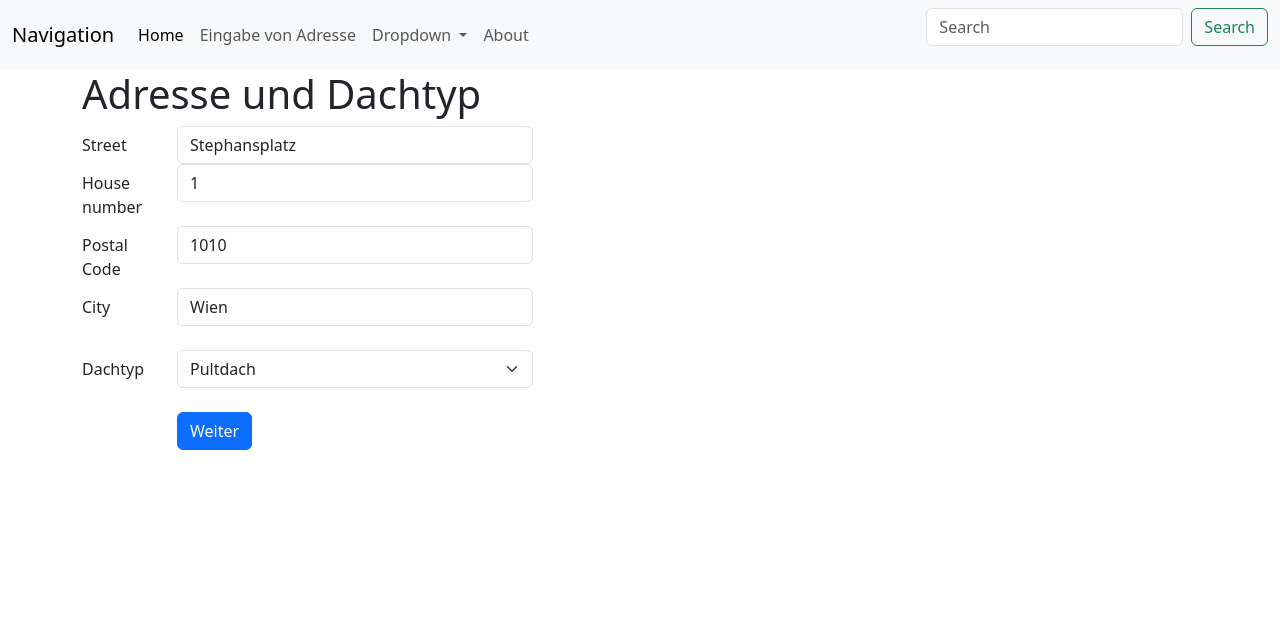
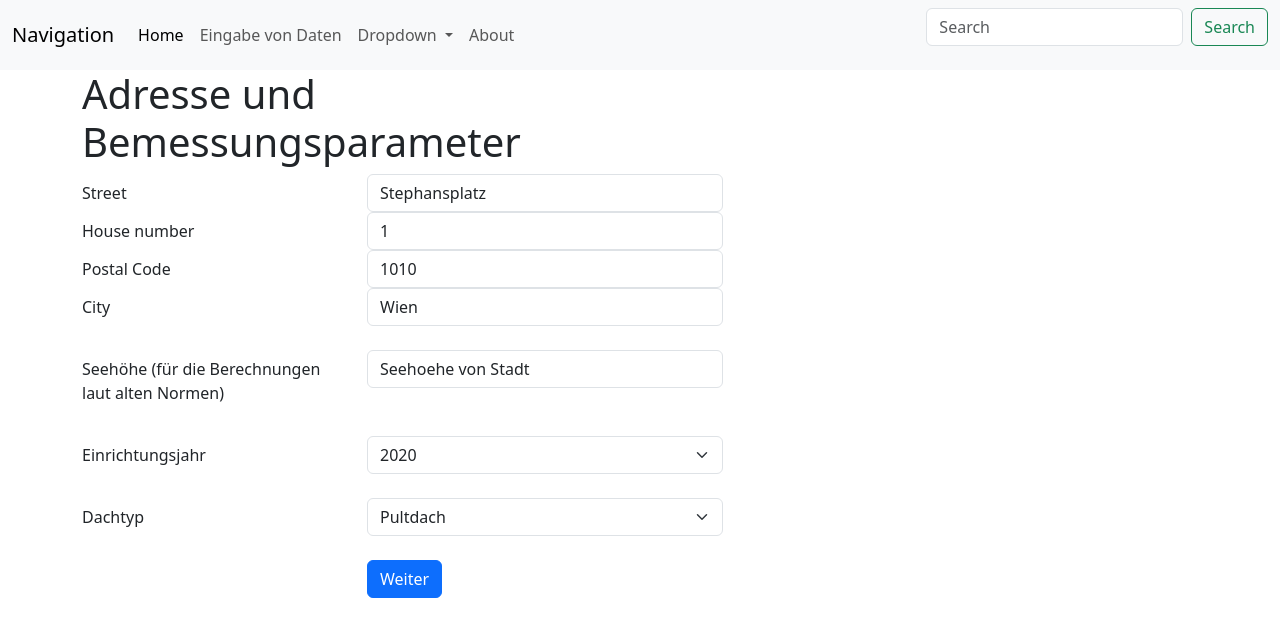
Before and after one commit to JacekNiedzielski/Scheelastvergleich, a Flask app: template Templates/address.html in a window 1280 px wide. Shown: the top 637 px of the page. Run offline with Flask 2, Linux system fonts and the light colour scheme; the template is opened without the code that fills it: most values are stand-ins (such as "Sample title", 1, 10 or a date in 2020); parts of the project's set-up code (start-up, migrations or seed data) failed here and were passed over.

Commit message:
Second commit (Einrichtungsjahr inkludiert)

```diff
--- a/Templates/address.html
+++ b/Templates/address.html
@@ -5,34 +5,51 @@
 
 <div class="container">
     <div class="row justify-content-start">
-        <div class="col-5 h1">Adresse und Dachtyp</div>
+        <div class="col-5 h1">Adresse und Bemessungsparameter</div>
     </div>
 
 
     <form id="address_form" action="{{ url_for('show_snow_at_address') }}" method="POST">
 
         <div class ="row justify-content-start">
-            <div class="col-1 col-form-label"><label for="street">Street</label></div>
+            <div class="col-3 col-form-label"><label for="street">Street</label></div>
             <div class="col-4"><input type="text" id="street" name="street" class="form-control" value="Stephansplatz"></div>
         </div>
 
         <div class ="row justify-content-start">
-            <div class="col-1 col-form-label"><label for="house_number">House number</label></div>
+            <div class="col-3 col-form-label"><label for="house_number">House number</label></div>
             <div class="col-4"><input type="text" id="house_number" name="house_number" class="form-control" value="1"></div>
         </div>
 
         <div class ="row justify-content-start">
-            <div class="col-1 col-form-label"><label for="postal_code">Postal Code</label></div>
+            <div class="col-3 col-form-label"><label for="postal_code">Postal Code</label></div>
             <div class="col-4"><input type="text" id="postal_code" name="postal_code" class="form-control" value="1010"></div>
         </div>
 
         <div class ="row justify-content-start">
-            <div class="col-1 col-form-label"><label for="city">City</label></div>
+            <div class="col-3 col-form-label"><label for="city">City</label></div>
             <div class="col-4"><input type="text" id="city" name="city" class="form-control" value="Wien"></div>
         </div>
         <br>
         <div class ="row justify-content-start">
-            <div class="col-1 col-form-label"><label for="roof_type">Dachtyp</label></div>
+            <div class="col-3 col-form-label"><label for="seehoehe">Seehöhe (für die Berechnungen laut alten Normen)</label></div>
+            <div class="col-4"><input type="text" id="seehoehe" name="seehoehe" class="form-control" value="Seehoehe von Stadt"></div>
+        </div>
+        <br>
+
+        <div class ="row justify-content-start">
+            <div class="col-3 col-form-label"><label for="einrichtungsjahr">Einrichtungsjahr</label></div>
+            <div class="col-4">
+                <select id="einrichtungsjahr" name="einrichtungsjahr" class="form-select">
+                    {% for year in years %}
+                    <option value="{{ year }}">{{ year }}</option>
+                    {% endfor %}
+                </select>
+            </div>
+        </div>
+        <br>
+        <div class ="row justify-content-start">
+            <div class="col-3 col-form-label"><label for="roof_type">Dachtyp</label></div>
             <div class="col-4">
                 <select id="roof_type" name="roof_type" class="form-select" value="Pultdach">
                 <option value = "Pultdach">Pultdach</option>
@@ -45,7 +62,7 @@
 
         <br>
         <div class="row justify-content-start">
-            <div class="col-1"></div>
+            <div class="col-3"></div>
             <div class="col-2"><input type="submit" value="Weiter" class="btn btn-primary"></div>
         </div>
 
--- a/Templates/menu.html
+++ b/Templates/menu.html
@@ -10,7 +10,7 @@
             <a class="nav-link active" aria-current="page" href="{{ url_for('index') }}">Home</a>
           </li>
           <li class="nav-item">
-            <a class="nav-link" href="{{ url_for('show_snow_at_address') }}">Eingabe von Adresse</a>
+            <a class="nav-link" href="{{ url_for('show_snow_at_address') }}">Eingabe von Daten</a>
           </li>
 
           <li class="nav-item dropdown">
--- a/Templates/results_pultdach.html
+++ b/Templates/results_pultdach.html
@@ -11,7 +11,7 @@
 {% block content %}
 
             <h3>You have chosen {{ address }}. The snow load according ÖNORM B 1991-1-3:2022-05 equals {{ schneelast }} kN/m2.</h3>
-            <h3>The old snow load (ÖNORM B 4013) in this city/district equals {{ schnee_alt }} kN/m2</h3>
+            <h3>The old snow load according {{ norm }} equals {{ schnee_alt }} kN/m2</h3>
             <br>
             <br>
             <br>
--- a/Templates/results_satteldach.html
+++ b/Templates/results_satteldach.html
@@ -11,7 +11,7 @@
 {% block content %}
 
             <h3>You have chosen {{ address }}. The snow load according ÖNORM B 1991-1-3:2022-05 equals {{ schneelast }} kN/m2.</h3>
-            <h3>The old snow load (ÖNORM B 4013) in this city/district equals {{ schnee_alt }} kN/m2</h3>
+            <h3>The old snow load according {{ norm }} equals {{ schnee_alt }} kN/m2</h3>
             <br>
             <br>
             <br>
--- a/Templates/snow_and_Pultdach.html
+++ b/Templates/snow_and_Pultdach.html
@@ -11,7 +11,7 @@
 {% block content %}
 
             <h3>You have chosen {{ address }}. The snow load according ÖNORM B 1991-1-3:2022-05 equals {{ schneelast }} kN/m2.</h3>
-            <h3>The old snow load (ÖNORMB 4013) in this city/district equals {{ schnee_alt }} kN/m2</h3>
+            <h3>The old snow load according {{ norm }} equals {{ schnee_alt }} kN/m2</h3>
             <br>
             <br>
             <br>
--- a/Templates/snow_and_Satteldach.html
+++ b/Templates/snow_and_Satteldach.html
@@ -11,7 +11,7 @@
 {% block content %}
 
             <h3>You have chosen {{ address }}. The snow load according ÖNORM B 1991-1-3:2022-05 equals {{ schneelast }} kN/m2.</h3>
-            <h3>The old snow load (ÖNORMB 4013) in this city/district equals {{ schnee_alt }} kN/m2</h3>
+            <h3>The old snow load according {{ norm }} equals {{ schnee_alt }} kN/m2</h3>
             <br>
             <br>
             <br>
--- a/app.py
+++ b/app.py
@@ -3,6 +3,7 @@ import json
 import requests
 import pandas as pd
 import math
+import datetime
 
 
 app = Flask(__name__)
@@ -18,6 +19,15 @@ def shorten(element):
 df.Stadt = df.Stadt.apply(shorten)
 
 
+today = datetime.date.today()
+current_year = today.year
+
+years = []
+
+for year in range(1984,current_year+1):
+    years.append(year)
+
+
 
 @app.route("/")
 def index():
@@ -27,7 +37,7 @@ def index():
 def show_snow_at_address(old_snow=df):
 
     if request.method == "GET":
-        return render_template("address.html")
+        return render_template("address.html", current_year = current_year, years = years)
 
     else:
         street = "Stephansplatz"
@@ -49,11 +59,11 @@ def show_snow_at_address(old_snow=df):
         address_string = street + " " + house_number + ", " + postal_code + " " + city
 
         params = {"address": address_string}
-
+        print(address_string)
         r = requests.get("https://hora.gv.at/Services/Data", params)
 
         data = r.json()
-
+        schneelast = round(float(data["data"]["schneelast"]),3)
 
         if city == "Wien" and postal_code == "1010":
             city = "Wien  1.,Innere Stadt"
@@ -127,13 +137,130 @@ def show_snow_at_address(old_snow=df):
         else:
             city = city
 
-        schneelast = round(float(data["data"]["schneelast"]),3)
-        print(schneelast)
-        #print(city)
-        #print(old_snow.tail())
-        index = old_snow.loc[old_snow.Stadt == city]["Schneeregellast"].index[0]
-        schnee_alt = old_snow.loc[old_snow.Stadt == city]["Schneeregellast"][index]
-        #print(schnee_alt)
+
+        #Schneezone gemäß ÖNORM B 4013
+        schneezone_4013 = old_snow.loc[old_snow.Stadt == city]["Schneezone_4013"][old_snow.loc[old_snow.Stadt == city]["Schneezone_4013"].index[0]]
+        #Schneezone gemäß EC 2006
+        schneezone_EC2006 = old_snow.loc[old_snow.Stadt == city]["Schneezone_EC2006"][old_snow.loc[old_snow.Stadt == city]["Schneezone_EC2006"].index[0]]
+
+        seehoehe = "Seehoehe von Stadt"
+
+        if "seehoehe" in request.form:
+            seehoehe = request.form["seehoehe"]
+
+            if seehoehe == "Seehoehe von Stadt":
+                #Schneeregellast gemäß ÖNORM B 4013 und EC 2006 ohne explizite Eingabe von Seehöhe (Wert für Stadt)
+                schneeregellast_4013 = old_snow.loc[old_snow.Stadt == city]["Schneeregellast_4013"][old_snow.loc[old_snow.Stadt == city]["Schneeregellast_4013"].index[0]]
+                schneeregellast_EC2006 = old_snow.loc[old_snow.Stadt == city]["Schneeregellast_EC2006"][old_snow.loc[old_snow.Stadt == city]["Schneeregellast_EC2006"].index[0]]
+
+            else:
+                seehoehe = int(seehoehe)
+
+                if schneezone_4013 == "A" and seehoehe >= 200:
+                    schneeregellast_4013 = 0.71 - 0.30*seehoehe/1000 + 2.58*(seehoehe/1000)**2
+
+                elif schneezone_4013 == "A" and seehoehe < 200:
+                    schneeregellast_4013 = 0.75
+
+                elif schneezone_4013 == "B" and seehoehe >= 300:
+                    schneeregellast_4013 = 1.75 - 1.85*seehoehe/1000 + 3.75*(seehoehe/1000)**2
+
+                elif schneezone_4013 == "B" and seehoehe < 300:
+                    schneeregellast_4013 = 1.55
+
+                elif schneezone_4013 == "C":
+                    schneeregellast_4013 = 2.27 - 2.26*seehoehe/1000 + 4.92*(seehoehe/1000)**2
+
+                elif schneezone_4013 == "C*" and seehoehe <= 700:
+                    schneeregellast_4013 = max(2.27 - 2.26*seehoehe/1000 + 4.92*(seehoehe/1000)**2, 3.8)
+
+                elif schneezone_4013 == "C*" and seehoehe > 700:
+                    schneeregellast_4013 = (2.27 - 2.26*seehoehe/1000 + 4.92*(seehoehe/1000)**2)*1.2
+
+                elif schneezone_4013 == "D":
+                    schneeregellast_4013 = min(1.25 - 2.20*seehoehe/1000 + 3.04*(seehoehe/1000)**2, 4.5)
+
+                elif schneezone_4013 == "A/B" and seehoehe < 200:
+                    schneeregellast_4013 = (0.75+1.55)/2
+
+                elif schneezone_4013 == "A/B" and seehoehe >= 200 and seehoehe < 300:
+                    schneeregellast_4013 = ( (0.71 - 0.30*seehoehe/1000 + 2.58*(seehoehe/1000)**2) + 1.55 ) / 2
+
+                elif schneezone_4013 == "A/B" and seehoehe >= 300:
+                    schneeregellast_4013 = ( (0.71 - 0.30*seehoehe/1000 + 2.58*(seehoehe/1000)**2)
+                                + (1.75 - 1.85*seehoehe/1000 + 3.75*(seehoehe/1000)**2) ) / 2
+
+                elif schneezone_4013 == "B/C" and seehoehe < 300:
+                    schneeregellast_4013 = ( 1.55 + (2.27 - 2.26*seehoehe/1000 + 4.92*(seehoehe/1000)**2) ) / 2
+
+                elif schneezone_4013 == "B/C" and seehoehe >= 300:
+                    schneeregellast_4013 = ( (1.75 - 1.85*seehoehe/1000 + 3.75*(seehoehe/1000)**2)
+                                + (2.27 - 2.26*seehoehe/1000 + 4.92*(seehoehe/1000)**2) ) / 2
+
+                elif schneezone_4013 == "C/C*" and seehoehe <= 700:
+                    schneeregellast_4013 = ( (2.27 - 2.26*seehoehe/1000 + 4.92*(seehoehe/1000)**2)
+                                + (max(2.27 - 2.26*seehoehe/1000 + 4.92*(seehoehe/1000)**2, 3.8)) ) / 2
+
+                elif schneezone_4013 == "C/C*" and seehoehe > 700:
+                    schneeregellast_4013 = ( (2.27 - 2.26*seehoehe/1000 + 4.92*(seehoehe/1000)**2)
+                                + ((2.27 - 2.26*seehoehe/1000 + 4.92*(seehoehe/1000)**2)*1.2) ) / 2
+
+                elif schneezone_4013 =="B/C*" and seehoehe < 300:
+                    schneeregellast_4013 = (1.55 + max(2.27 - 2.26*seehoehe/1000 + 4.92*(seehoehe/1000)**2, 3.8)) / 2
+
+                elif schneezone_4013 =="B/C*" and seehoehe >= 300 and seehoehe <= 700:
+                    schneeregellast_4013 = ( (1.75 - 1.85*seehoehe/1000 + 3.75*(seehoehe/1000)**2)
+                                + (max(2.27 - 2.26*seehoehe/1000 + 4.92*(seehoehe/1000)**2, 3.8))) / 2
+
+                elif schneezone_4013 =="B/C*" and seehoehe > 700:
+                    schneeregellast_4013 = ( (1.75 - 1.85*seehoehe/1000 + 3.75*(seehoehe/1000)**2)
+                                + ((2.27 - 2.26*seehoehe/1000 + 4.92*(seehoehe/1000)**2)*1.2) ) / 2
+
+                elif schneezone_4013 =="A/D" and seehoehe < 200:
+                    schneeregellast_4013 = ( 0.75 + min(1.25 - 2.20*seehoehe/1000 + 3.04*(seehoehe/1000)**2, 4.5)) / 2
+
+                elif schneezone_4013 =="A/D" and seehoehe >= 200:
+                    schneeregellast_4013 = ( (0.71 - 0.30*seehoehe/1000 + 2.58*(seehoehe/1000)**2)
+                                + min(1.25 - 2.20*seehoehe/1000 + 3.04*(seehoehe/1000)**2, 4.5)) / 2
+
+                #########################################################################################################
+
+                if schneezone_EC2006 == "2*":
+                    schneeregellast_EC2006 = max( (0.642 * 1.6 + 0.009) * (1 + (seehoehe / 728) ** 2), 1.0)
+
+                elif schneezone_EC2006 == "2*/2":
+                    schneeregellast_EC2006 = max( (0.642 * 1.8 + 0.009) * (1 + (seehoehe / 728) ** 2), 1.15)
+
+                elif schneezone_EC2006 == "2":
+                    schneeregellast_EC2006 = max( (0.642 * 2 + 0.009) * (1 + (seehoehe / 728) ** 2), 1.3)
+
+                elif schneezone_EC2006 == "2/3":
+                    schneeregellast_EC2006 = max( (0.642 * 2.5 + 0.009) * (1 + (seehoehe / 728) ** 2), 1.6)
+
+                elif schneezone_EC2006 == "3":
+                    schneeregellast_EC2006 = max( (0.642 * 3 + 0.009) * (1 + (seehoehe / 728) ** 2), 1.9)
+
+                elif schneezone_EC2006 == "3/4":
+                    schneeregellast_EC2006 = max( (0.642 * 3.75 + 0.009) * (1 + (seehoehe / 728) ** 2), 2.4)
+
+                elif schneezone_EC2006 == "4":
+                    schneeregellast_EC2006 = max( (0.642 * 4.5 + 0.009) * (1 + (seehoehe / 728) ** 2), 2.9)
+
+        einrichtungsjahr = current_year
+        if "einrichtungsjahr" in request.form:
+            einrichtungsjahr = request.form["einrichtungsjahr"]
+            einrichtungsjahr = int(einrichtungsjahr)
+
+        if einrichtungsjahr >= 1984 and einrichtungsjahr <= 2005:
+            schnee_alt = schneeregellast_4013
+            norm = "ÖNORM B 4013"
+
+        elif einrichtungsjahr >= 2006 and  einrichtungsjahr < 2022:
+            schnee_alt = schneeregellast_EC2006
+            norm = "EN 1991-1-3 2006"
+
+        elif einrichtungsjahr >= 2022:
+            return render_template("no_pv_potential.html")
 
         roof_type = "Pultdach"
         if "roof_type" in request.form:
@@ -144,12 +271,13 @@ def show_snow_at_address(old_snow=df):
         session["schnee_alt"] = schnee_alt
         session["schneelast"] = schneelast
         session["address"] = address_string
+        session["norm"] = norm
 
         if roof_type == 'Satteldach':
-            return render_template("snow_and_Satteldach.html", schneelast=schneelast, address = address_string, schnee_alt=schnee_alt, roof_type=roof_type+'.png')
+            return render_template("snow_and_Satteldach.html", schneelast=schneelast, address = address_string, schnee_alt=schnee_alt, roof_type=roof_type+'.png', norm=norm)
 
         if roof_type == 'Pultdach':
-            return render_template("snow_and_Pultdach.html", schneelast=schneelast, address = address_string, schnee_alt=schnee_alt, roof_type=roof_type+'.png')
+            return render_template("snow_and_Pultdach.html", schneelast=schneelast, address = address_string, schnee_alt=schnee_alt, roof_type=roof_type+'.png', norm=norm)
 
 
 
@@ -160,19 +288,28 @@ def show_snow_on_roof_pultdach():
     schneelast = session["schneelast"]
     roof_type = session["roof_type"]
     address_string = session["address"]
+    norm = session["norm"]
 
     if request.method == "POST":
         roof_angle_pultdach = 0
         if "roof_angle_pultdach" in request.form:
             roof_angle_pultdach = request.form["roof_angle_pultdach"]
 
-    if int(roof_angle_pultdach) >= 0 and int(roof_angle_pultdach) < 30:
+    if int(roof_angle_pultdach) >= 0 and int(roof_angle_pultdach) < 30 and norm == "ÖNORM B 4013":
         µ_1_neu = 0.8
         µ_1_alt = 1.0
 
-    elif int(roof_angle_pultdach) >= 30 and int (roof_angle_pultdach) < 60:
+    elif int(roof_angle_pultdach) >= 30 and int(roof_angle_pultdach) < 60 and norm == "ÖNORM B 4013":
         µ_1_neu = 0.8 * (60 - int(roof_angle_pultdach)) / 30
         µ_1_alt = 1.0 * (60 - int(roof_angle_pultdach)) / 30
+
+    elif int(roof_angle_pultdach) >= 0 and int(roof_angle_pultdach) < 30 and norm == "EN 1991-1-3 2006":
+        µ_1_neu = 0.8
+        µ_1_alt = 0.8
+
+    elif int(roof_angle_pultdach) >= 30 and int(roof_angle_pultdach) < 60 and norm == "EN 1991-1-3 2006":
+        µ_1_neu = 0.8 * (60 - int(roof_angle_pultdach)) / 30
+        µ_1_alt = 0.8 * (60 - int(roof_angle_pultdach)) / 30
 
     elif int(roof_angle_pultdach) >= 60:
         µ_1_neu = 0
@@ -182,9 +319,7 @@ def show_snow_on_roof_pultdach():
     roof_schnee_neu = round(schneelast*µ_1_neu,3)
 
     return render_template("results_pultdach.html", schneelast=schneelast, address = address_string, schnee_alt=schnee_alt,
-    roof_angle_pultdach=roof_angle_pultdach, roof_schnee_alt=roof_schnee_alt, roof_schnee_neu=roof_schnee_neu, roof_type=roof_type+'.png')
-
-
+    roof_angle_pultdach=roof_angle_pultdach, roof_schnee_alt=roof_schnee_alt, roof_schnee_neu=roof_schnee_neu, roof_type=roof_type+'.png', norm=norm)
 
 
 
@@ -195,6 +330,7 @@ def show_snow_on_roof_satteldach():
     schneelast = session["schneelast"]
     roof_type = session["roof_type"]
     address_string = session["address"]
+    norm = session["norm"]
 
     if request.method == "POST":
         roof_angle_satteldach_1 = 0
@@ -206,17 +342,30 @@ def show_snow_on_roof_satteldach():
             roof_angle_satteldach_2 = request.form["roof_angle_satteldach_2"]
 
 
-    if int(roof_angle_satteldach_1) >= 0 and int(roof_angle_satteldach_1) < 15:
+    if int(roof_angle_satteldach_1) >= 0 and int(roof_angle_satteldach_1) < 15 and norm == "ÖNORM B 4013":
         µ_2_neu_1 = 0.8
         µ_2_alt_1 = 1.0
 
-    elif int(roof_angle_satteldach_1) >= 15 and int(roof_angle_satteldach_1) < 30:
+    elif int(roof_angle_satteldach_1) >= 15 and int(roof_angle_satteldach_1) < 30 and norm == "ÖNORM B 4013":
         µ_2_neu_1 = 0.8 + 0.2 * (int(roof_angle_satteldach_1) - 15) / 15
         µ_2_alt_1 = 1.0
 
-    elif int(roof_angle_satteldach_1) >= 30 and int(roof_angle_satteldach_1) < 60:
+    elif int(roof_angle_satteldach_1) >= 30 and int(roof_angle_satteldach_1) < 60 and norm == "ÖNORM B 4013":
         µ_2_neu_1 = 1.0 * (60 - int(roof_angle_satteldach_1)) / 30
         µ_2_alt_1 = 1.0 * (60 - int(roof_angle_satteldach_1)) / 30
+
+
+    elif int(roof_angle_satteldach_1) >= 0 and int(roof_angle_satteldach_1) < 15 and norm == "EN 1991-1-3 2006":
+        µ_2_neu_1 = 0.8
+        µ_2_alt_1 = 0.8
+
+    elif int(roof_angle_satteldach_1) >= 15 and int(roof_angle_satteldach_1) < 30 and norm == "EN 1991-1-3 2006":
+        µ_2_neu_1 = 0.8 + 0.2 * (int(roof_angle_satteldach_1) - 15) / 15
+        µ_2_alt_1 = 0.8
+
+    elif int(roof_angle_satteldach_1) >= 30 and int(roof_angle_satteldach_1) < 60 and norm == "EN 1991-1-3 2006":
+        µ_2_neu_1 = 1.0 * (60 - int(roof_angle_satteldach_1)) / 30
+        µ_2_alt_1 = 0.8 * (60 - int(roof_angle_satteldach_1)) / 30
 
     elif int(roof_angle_satteldach_1) >= 60:
         µ_2_neu_1 = 0
@@ -224,17 +373,33 @@ def show_snow_on_roof_satteldach():
 
 
 
-    if int(roof_angle_satteldach_2) >= 0 and int(roof_angle_satteldach_2) < 15:
+
+
+
+    if int(roof_angle_satteldach_2) >= 0 and int(roof_angle_satteldach_2) < 15 and norm == "ÖNORM B 4013":
         µ_2_neu_2 = 0.8
         µ_2_alt_2 = 1.0
 
-    elif int(roof_angle_satteldach_2) >= 15 and int(roof_angle_satteldach_2) < 30:
+    elif int(roof_angle_satteldach_2) >= 15 and int(roof_angle_satteldach_2) < 30 and norm == "ÖNORM B 4013":
         µ_2_neu_2 = 0.8 + 0.2 * (int(roof_angle_satteldach_2) - 15) / 15
         µ_2_alt_2 = 1.0
 
-    elif int(roof_angle_satteldach_2) >= 30 and int(roof_angle_satteldach_2) < 60:
+    elif int(roof_angle_satteldach_2) >= 30 and int(roof_angle_satteldach_2) < 60 and norm == "ÖNORM B 4013":
         µ_2_neu_2 = 1.0 * (60 - int(roof_angle_satteldach_2)) / 30
         µ_2_alt_2 = 1.0 * (60 - int(roof_angle_satteldach_2)) / 30
+
+
+    elif int(roof_angle_satteldach_2) >= 0 and int(roof_angle_satteldach_2) < 15 and norm == "EN 1991-1-3 2006":
+        µ_2_neu_2 = 0.8
+        µ_2_alt_2 = 0.8
+
+    elif int(roof_angle_satteldach_2) >= 15 and int(roof_angle_satteldach_2) < 30 and norm == "EN 1991-1-3 2006":
+        µ_2_neu_2 = 0.8 + 0.2 * (int(roof_angle_satteldach_2) - 15) / 15
+        µ_2_alt_2 = 0.8
+
+    elif int(roof_angle_satteldach_2) >= 30 and int(roof_angle_satteldach_2) < 60 and norm == "EN 1991-1-3 2006":
+        µ_2_neu_2 = 1.0 * (60 - int(roof_angle_satteldach_2)) / 30
+        µ_2_alt_2 = 0.8 * (60 - int(roof_angle_satteldach_2)) / 30
 
     elif int(roof_angle_satteldach_2) >= 60:
         µ_2_neu_2 = 0
@@ -251,4 +416,4 @@ def show_snow_on_roof_satteldach():
     roof_angle_satteldach_1=roof_angle_satteldach_1, roof_angle_satteldach_2=roof_angle_satteldach_2,
     roof_schnee_alt_1=roof_schnee_alt_1, roof_schnee_neu_1=roof_schnee_neu_1,
     roof_schnee_alt_2=roof_schnee_alt_2, roof_schnee_neu_2=roof_schnee_neu_2,
-    roof_type=roof_type+'.png')
+    roof_type=roof_type+'.png', norm=norm)
```
Also changed, not shown: Templates/index.html (+5 -3 lines), Templates/no_pv_potential.html (added, +16 -0 lines), docker-compose.yaml (added, +19 -0 lines), requirements.txt (added, +19 -0 lines), static/normen.png (added), 2 other files.
